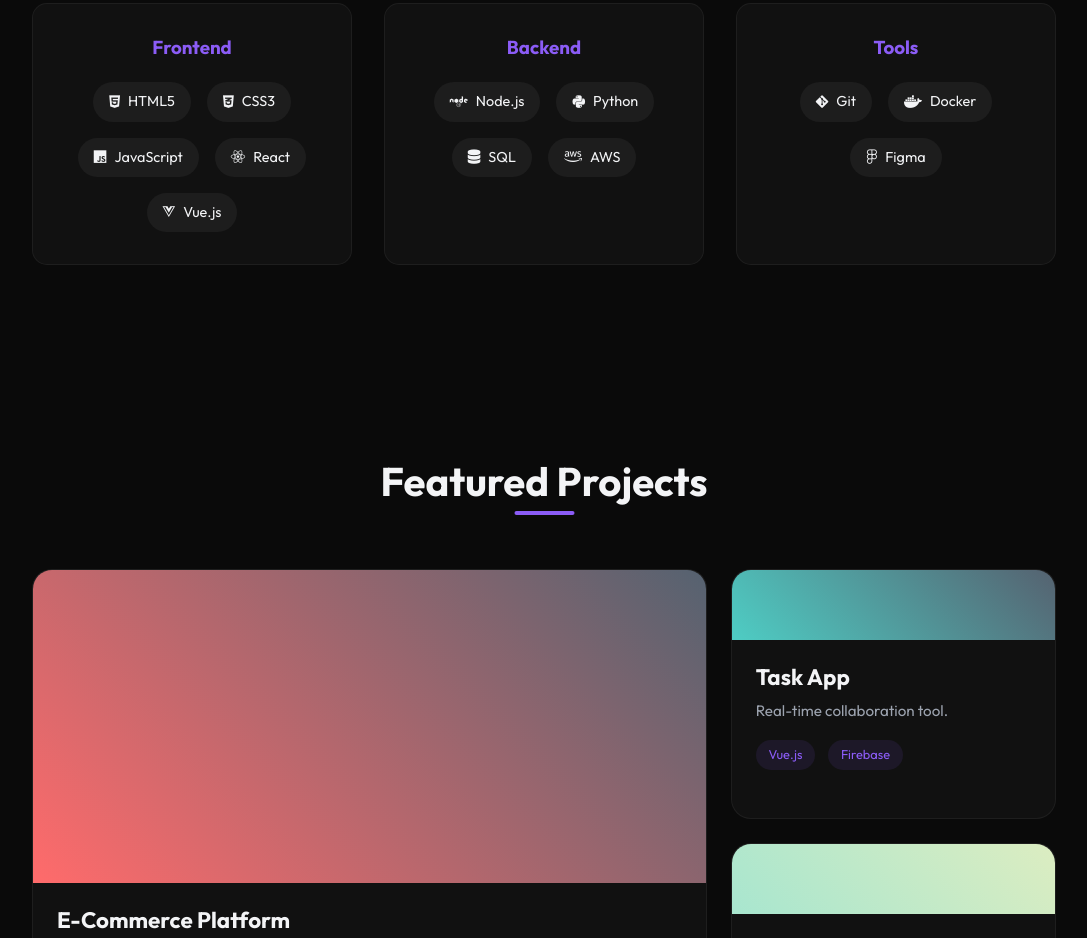
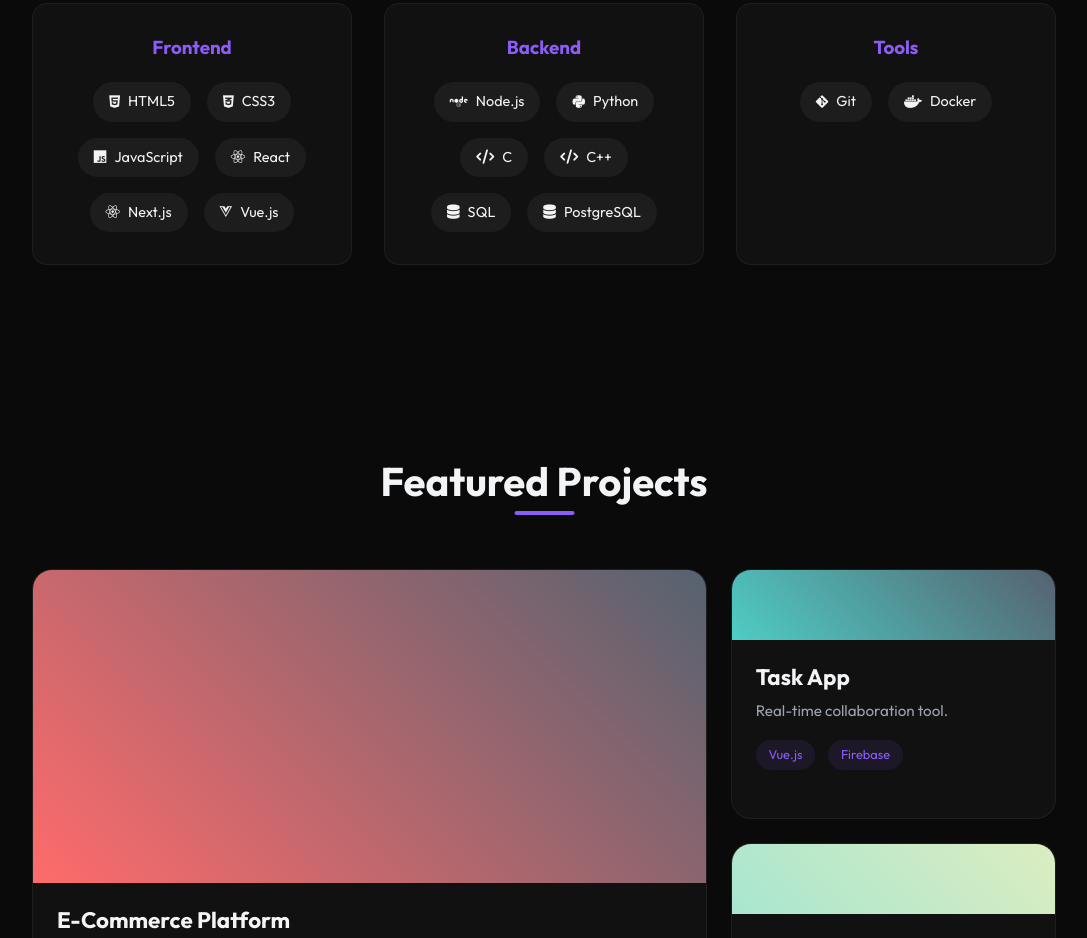
Before and after one commit to Phpedro02/My_Portfolio, a website built with Vite: page index.html in a window 1280 px wide. Shown: the part 1709-2647 px from the top of the page, without its empty margins (96-1183 px from the left). Built offline with nearby package versions, Linux system fonts and the light colour scheme.

Commit message:
Adicionando mais skills

```diff
--- a/index.html
+++ b/index.html
@@ -114,6 +114,7 @@
                     <div class="skill-item"><i class="fa-brands fa-css3-alt"></i> CSS3</div>
                     <div class="skill-item"><i class="fa-brands fa-js"></i> JavaScript</div>
                     <div class="skill-item"><i class="fa-brands fa-react"></i> React</div>
+                    <div class="skill-item"><i class="fa-brands fa-react"></i> Next.js</div>
                     <div class="skill-item"><i class="fa-brands fa-vuejs"></i> Vue.js</div>
                 </div>
             </div>
@@ -122,8 +123,10 @@
                 <div class="skill-list">
                     <div class="skill-item"><i class="fa-brands fa-node"></i> Node.js</div>
                     <div class="skill-item"><i class="fa-brands fa-python"></i> Python</div>
+                    <div class="skill-item"><i class="fa-solid fa-code"></i> C</div>
+                    <div class="skill-item"><i class="fa-solid fa-code"></i> C++</div>
                     <div class="skill-item"><i class="fa-solid fa-database"></i> SQL</div>
-                    <div class="skill-item"><i class="fa-brands fa-aws"></i> AWS</div>
+                    <div class="skill-item"><i class="fa-solid fa-database"></i> PostgreSQL</div>
                 </div>
             </div>
             <div class="skill-category">
@@ -131,7 +134,6 @@
                 <div class="skill-list">
                     <div class="skill-item"><i class="fa-brands fa-git-alt"></i> Git</div>
                     <div class="skill-item"><i class="fa-brands fa-docker"></i> Docker</div>
-                    <div class="skill-item"><i class="fa-brands fa-figma"></i> Figma</div>
                 </div>
             </div>
         </div>
```
